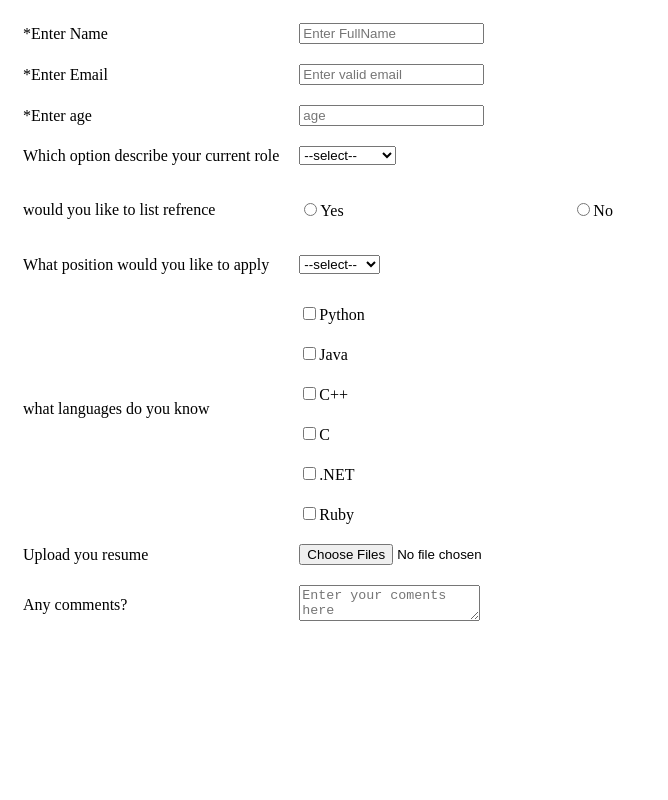
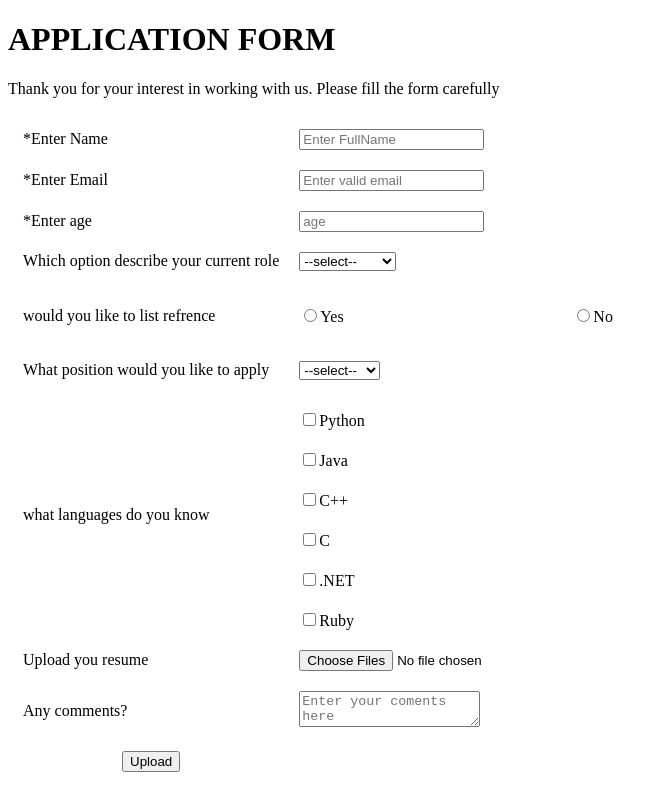
Before and after one commit to harsh00503/FSD-WD-CSE17-Harsh_Yadav, a plain HTML site: page HTML/form_usingTables.html in a window 1280 px wide. Shown: the whole page, without its empty margins (0-668 px from the left). Drawn offline with Linux system fonts and the light colour scheme.

Commit message:
Included form caption and other finishing touches

```diff
--- a/HTML/form_usingTables.html
+++ b/HTML/form_usingTables.html
@@ -6,7 +6,8 @@
     <title>Document</title>
 </head>
 <body>
-    <form action="#" method="get">
+    <form action="#" method="get"><caption><h1>APPLICATION FORM</h1></caption>
+        <p>Thank you for your interest in working with us. Please fill the form carefully </p>
         <table cellspacing="10" cellpadding="5">
             <tr>
                 <td>*Enter Name</td><td><input type="text" name="Full Name" placeholder="Enter FullName" required></td>
@@ -53,7 +54,7 @@
 
             <tr><td>Upload you resume</td><td><input type="file" id="resume" name="resume" multiple></td></tr>
             <tr><td>Any comments?</td><td><textarea id="feedback" name="feedback" placeholder="Enter your coments here"></textarea></td></tr>
-
+            <tr><td style="text-align: center;"><input type="submit" value="Upload"></td></tr>
 
 
         </table>
```
